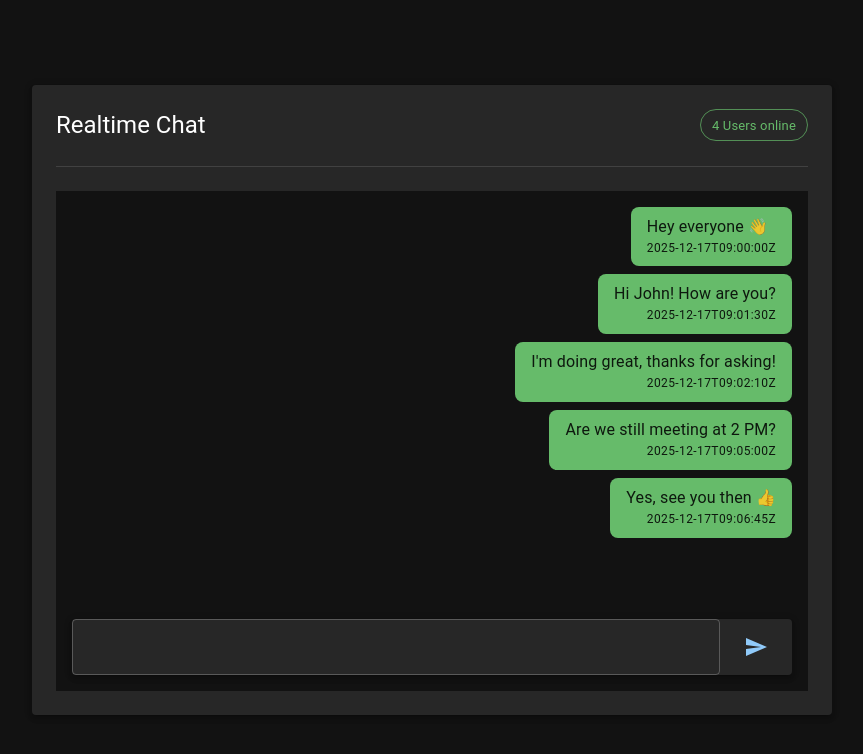
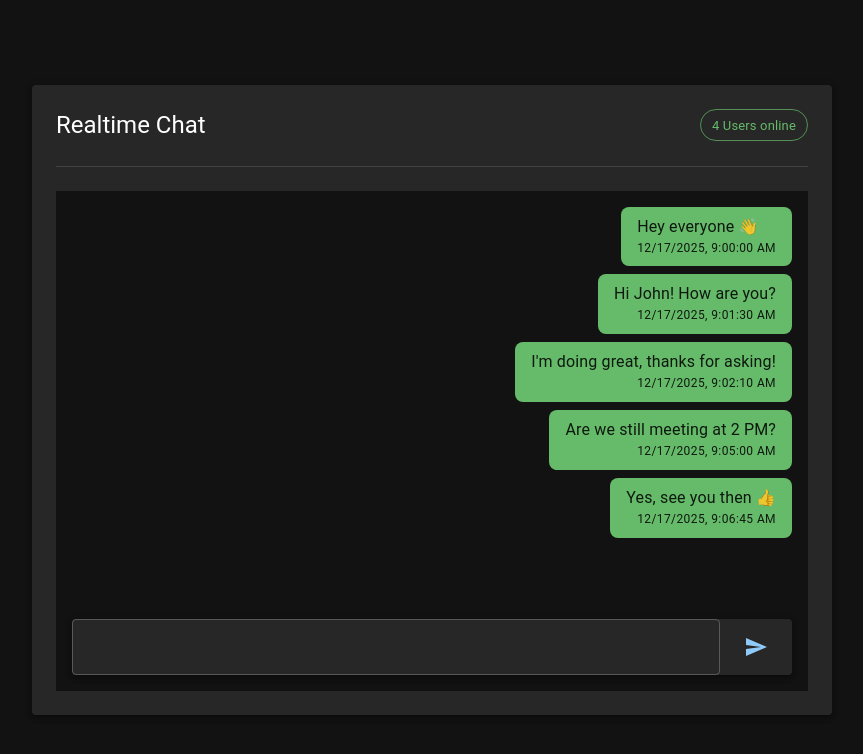
Before and after one commit to giuseppe2305/mui-realtime-chat, a React (Vite) app: page / in a window 1280 px wide. Shown: the top 754 px of the page, without its empty margins (208-1071 px from the left). Built offline with nearby package versions, Linux system fonts and the light colour scheme.

Commit message:
Implemeted date formatting.

```diff
--- a/src/components/Message.tsx
+++ b/src/components/Message.tsx
@@ -20,7 +20,7 @@ function Message({ data }: Props) {
       >
         <Typography>{data.content}</Typography>
         <Typography variant="caption" sx={{ ml: "auto" }}>
-          {data.date}
+          {new Date(data.date).toLocaleString()}
         </Typography>
       </Stack>
     </Stack>
```
